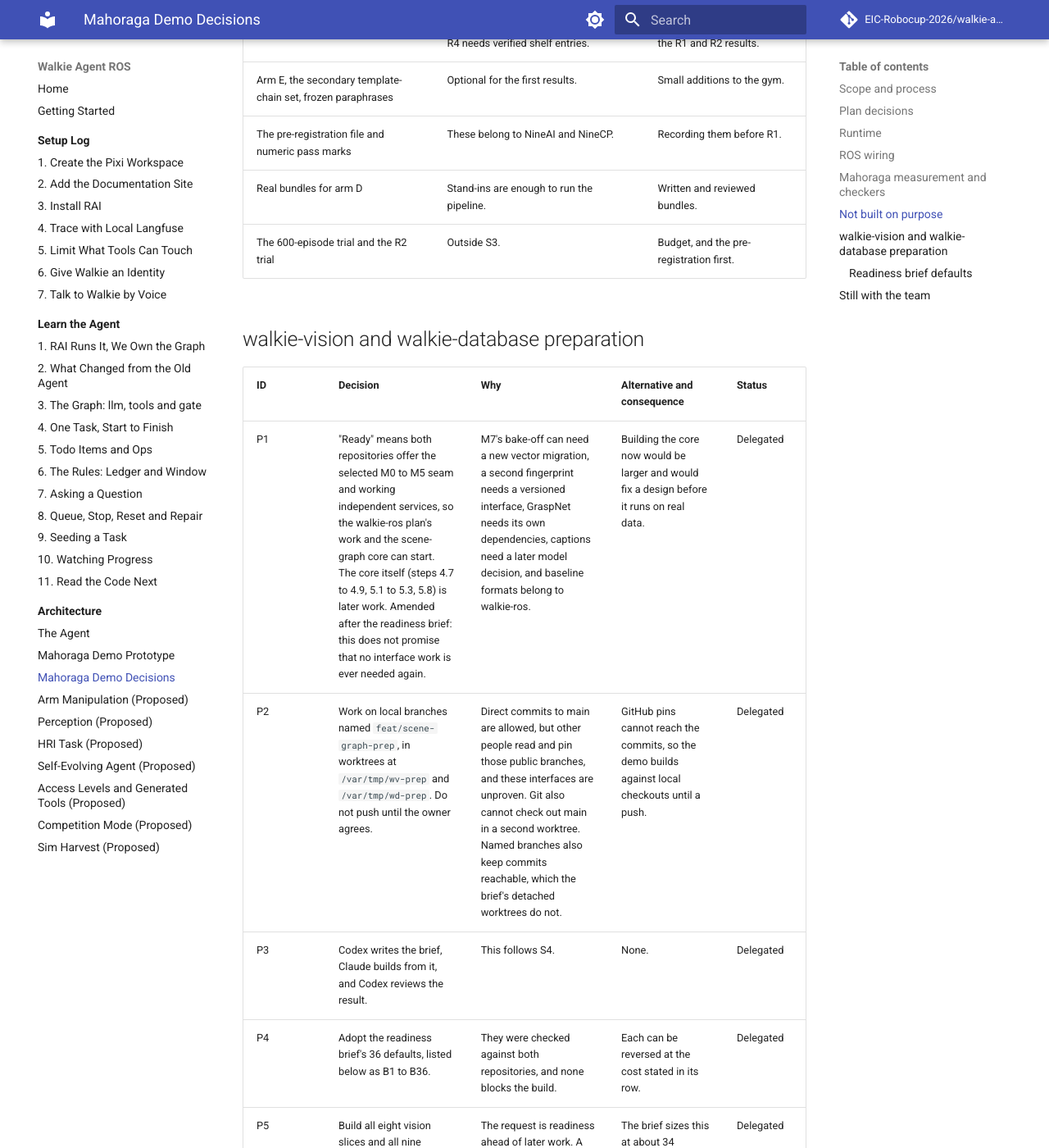
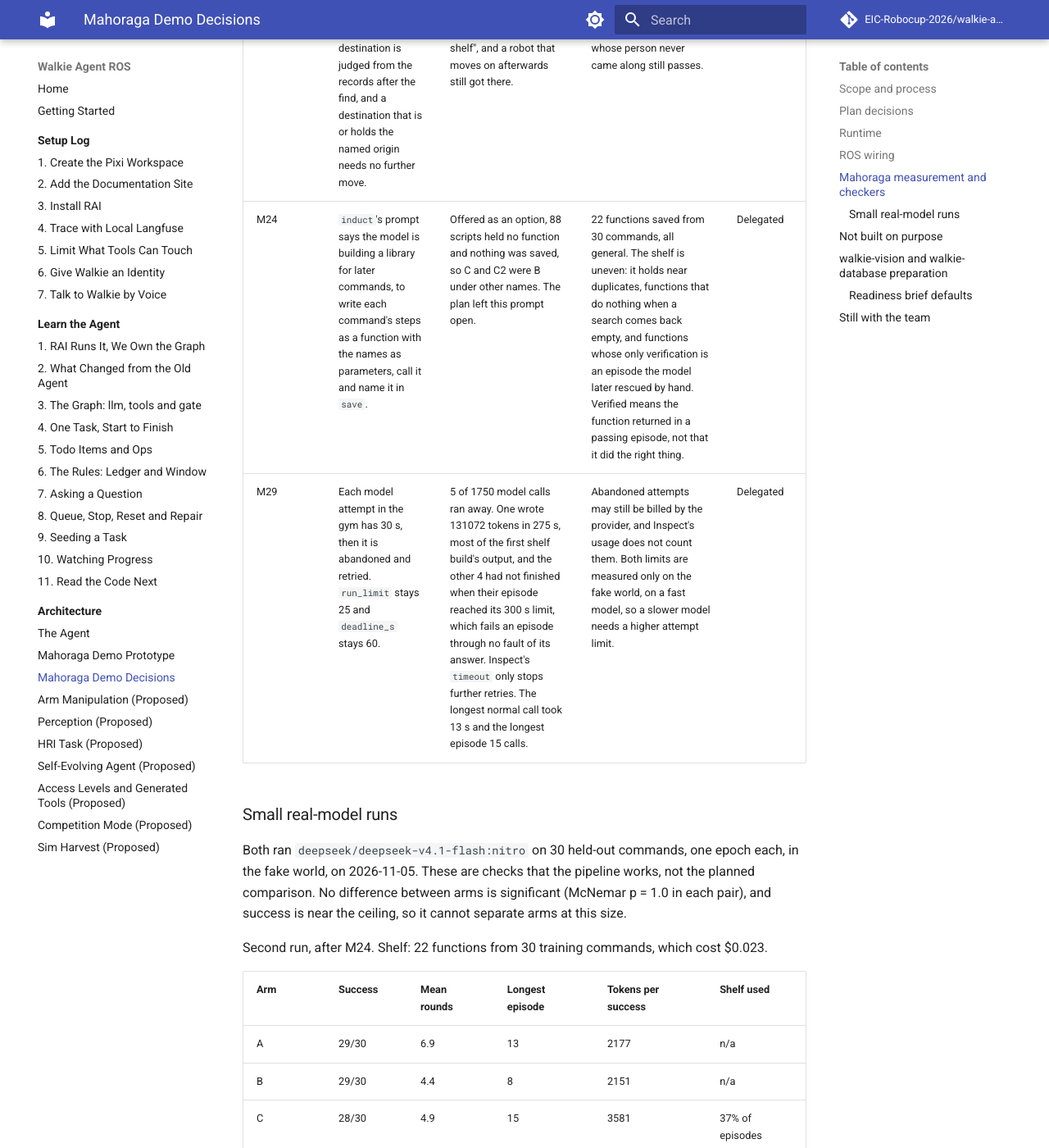
Before and after one commit to EIC-Robocup-2026/walkie-agent-ros, an MkDocs documentation site: the page built from docs/architecture/mahoraga-demo-decisions.md, in a window 1280 px wide and 1400 px high, scrolled down 9111 px. Shown: the whole window at 82% size. Built offline with MkDocs 1.6.1 and Material for MkDocs 9.7.7, drawn with Linux system fonts in a browser that asks for light colours; comment, search, counter and statistics services are not loaded; some of the changed text lies outside the part shown.

Commit message:
fix: make the induction prompt build a shelf, and bound each model attempt in the gym
Offered as an option, saving never happened: 88 scripts held no function, so arms C
and C2 ran on an empty shelf. The prompt now asks for general functions.

A completion that runs away spent the episode's whole time limit, because Inspect's
timeout only stops further retries. Each attempt now has 30 s.

Records M24, M29 and the small real-model runs, and settles S6.

```diff
--- a/docs/architecture/mahoraga-demo-decisions.md
+++ b/docs/architecture/mahoraga-demo-decisions.md
@@ -23,7 +23,7 @@ Status values:
 | S3 | Real-model runs are small slices on OpenRouter with `deepseek-v4.1-flash`. They stop before the 600-episode trial. Tests stay on fake models. | They prove that the pipeline runs at low cost. | The demo cannot say whether scripts beat per-step calls. | Owner |
 | S4 | Claude implements and fixes. Codex `gpt-6-astra` reviews, verifies, researches and writes briefs. | Reviews stay independent of the builder. | None. | Owner |
 | S5 | The agent decides demo questions alone and records them here. | This is a demo, and the choices can be reversed. | Asking first would stall the build. | Owner |
-| S6 | `run_script` stays off the robot agent until a small real-model run shows that scripts work. | Monty is not in the environment the robot agent runs from, so joining them is more than a flag. | Joining them now shows a script driving the simulated robot, but adds environment work and delays the demo. | Delegated |
+| S6 | `run_script` stays off the robot agent for this demo. The small real-model runs below show that scripts work in the fake world, which was the condition to reconsider, so this is now a choice and not a wait. | Scripts cost fewer rounds but gained no success, the fake world's moves take no time, and the script budget of 30 s of wall clock would not survive real moves. Monty is also not in the environment the robot agent runs from. | Joining them now shows a script driving the simulated robot, but needs a budget for real motion and environment work. The robot agent keeps per-step tools, at about 7 model calls a command against 4 for scripts. Revisit once the robot path runs. | Delegated |
 
 ## Plan decisions
 
@@ -104,6 +104,45 @@ These came up while building those fixes.
 | M21 | Keep both retry layers: the OpenAI client's 3 requests per attempt, inside Inspect's 4 attempts. | Nothing asked to change the client layer. | A dead provider sees up to 12 requests per model call, a computed figure. Passing `max_retries=0` as a model argument would remove the client layer. | Delegated |
 | M22 | The first line that mentions a candidate decides, and later lines go unread. | Reading corrections and negation needs the language parsing M5 ruled out. | Known wrong passes: "I see 2." then "No, 5.", and "It is not the banana." Known wrong fails: "There are two, one apple and one banana", and "No one is waving". Read failed answers from real-model runs before trusting a score. | Delegated |
 | M23 | Reaching an escort's destination is judged from the records after the find, and a destination that is or holds the named origin needs no further move. | The generator can draw "from the shelf to the shelf", and a robot that moves on afterwards still got there. | The fake's people do not move, so an escort whose person never came along still passes. | Delegated |
+| M24 | `induct`'s prompt says the model is building a library for later commands, to write each command's steps as a function with the names as parameters, call it and name it in `save`. | Offered as an option, 88 scripts held no function and nothing was saved, so C and C2 were B under other names. The plan left this prompt open. | 22 functions saved from 30 commands, all general. The shelf is uneven: it holds near duplicates, functions that do nothing when a search comes back empty, and functions whose only verification is an episode the model later rescued by hand. Verified means the function returned in a passing episode, not that it did the right thing. | Delegated |
+| M29 | Each model attempt in the gym has 30 s, then it is abandoned and retried. `run_limit` stays 25 and `deadline_s` stays 60. | 5 of 1750 model calls ran away. One wrote 131072 tokens in 275 s, most of the first shelf build's output, and the other 4 had not finished when their episode reached its 300 s limit, which fails an episode through no fault of its answer. Inspect's `timeout` only stops further retries. The longest normal call took 13 s and the longest episode 15 calls. | Abandoned attempts may still be billed by the provider, and Inspect's usage does not count them. Both limits are measured only on the fake world, on a fast model, so a slower model needs a higher attempt limit. | Delegated |
+
+### Small real-model runs
+
+Both ran `deepseek/deepseek-v4.1-flash:nitro` on 30 held-out commands, one epoch each,
+in the fake world, on 2026-11-05. These are checks that the pipeline works, not the
+planned comparison. No difference between arms is significant (McNemar p = 1.0 in each
+pair), and success is near the ceiling, so it cannot separate arms at this size.
+
+Second run, after M24. Shelf: 22 functions from 30 training commands, which cost
+$0.023.
+
+| Arm | Success | Mean rounds | Longest episode | Tokens per success | Shelf used |
+|---|---|---|---|---|---|
+| A | 29/30 | 6.9 | 13 | 2177 | n/a |
+| B | 29/30 | 4.4 | 8 | 2151 | n/a |
+| C | 28/30 | 4.9 | 15 | 3581 | 37% of episodes |
+| C2 | 29/30 | 3.4 | 8 | 2472 | as examples |
+| D | 29/30 | 5.8 | 12 | 1938 | n/a |
+
+What the failures were:
+
+- `200020`, in A, B and C: the instruction point is in the living room, so the model
+  took its empty view from there for the whole room and fetched a bowl from another
+  room. This is a fair failure. The first run failed C and C2 on this command the same
+  way.
+- `200031`, in C: the model passed "salute" to a shelf function as a person
+  description, the function did nothing because its search came back empty, and the
+  model spent 15 rounds trying other shelf functions. This is the one failure caused
+  by the shelf.
+- `200001`, in C2: the last script said its line only `if people`, the search found
+  nobody, and the model reported success anyway. The shelf's examples use the same
+  guard, though one trace cannot show that they caused it.
+- `200017`, in D: a model call never finished and the episode reached its time limit,
+  which M29 addresses.
+
+First run, before M24, with an empty shelf, so C and C2 were B under other names: A
+30/30, B 30/30, C 29/30, C2 29/30, D 30/30. Mean rounds were 6.7, 4.0, 4.0, 4.2 and 6.1.
 
 ## Not built on purpose
 
```
Also changed, not shown: docs/architecture/mahoraga-demo.md (+11 -3 lines), 3 other files.
